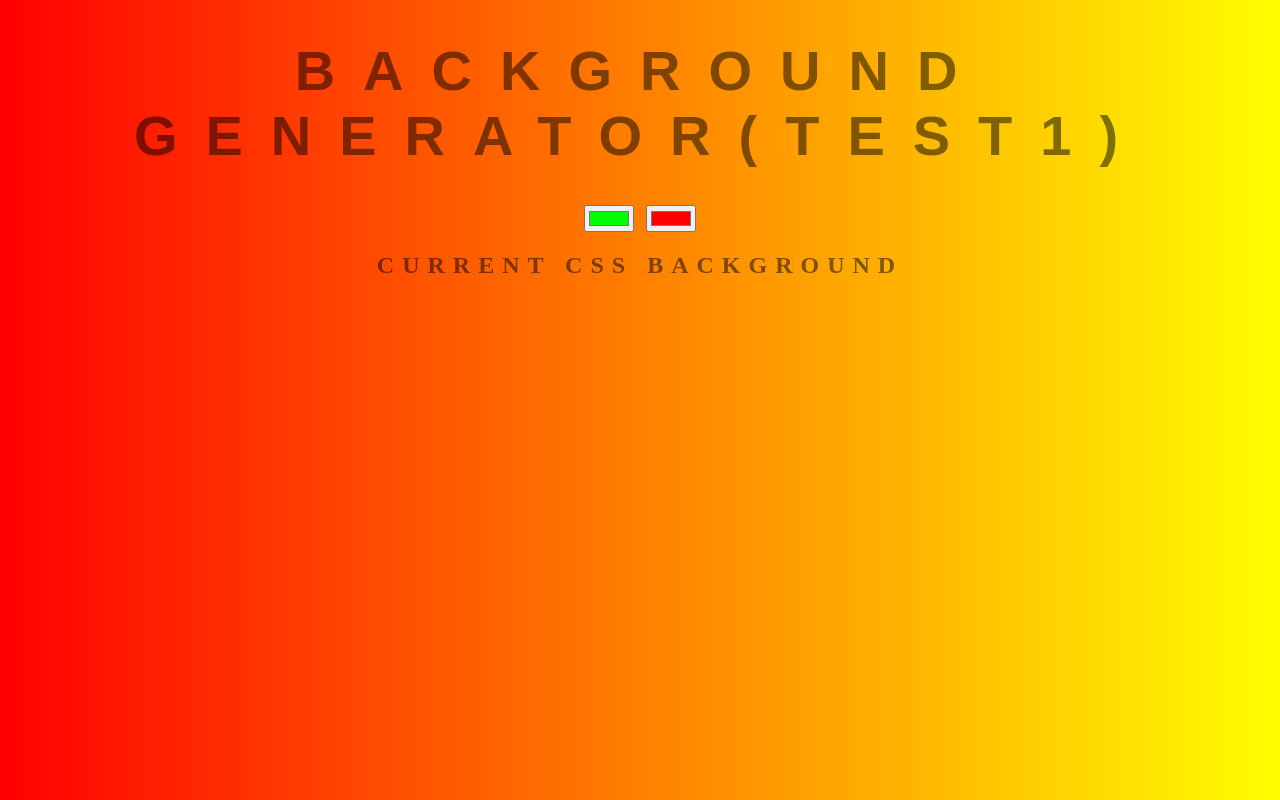
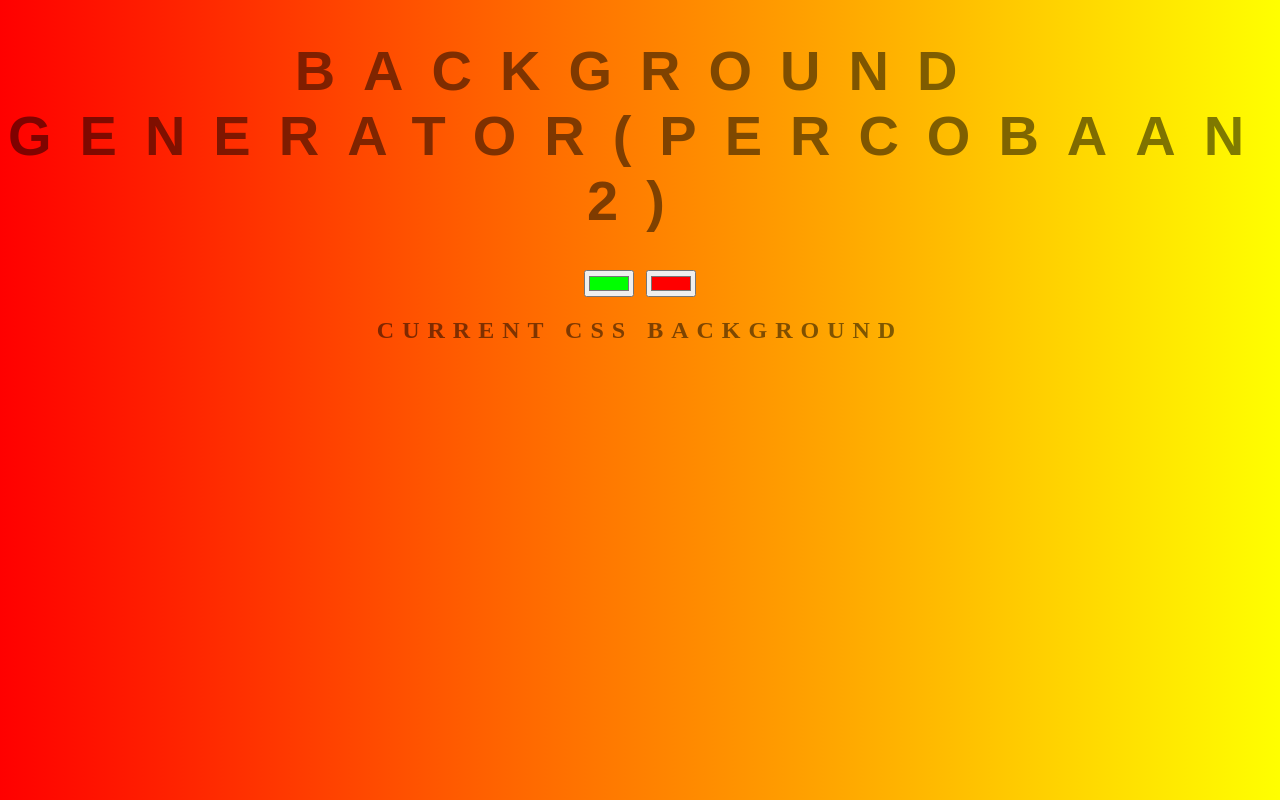
Before and after one commit to GifinoThoriq/Background-generator, a plain HTML site: page index.html in a window 1280 px wide. Drawn offline with Linux system fonts and the light colour scheme.

Commit message:
ganti header 2

```diff
--- a/index.html
+++ b/index.html
@@ -5,7 +5,7 @@
 	<link rel="stylesheet" type="text/css" href="style.css">
 </head>
 <body id ="gradient">
-	<h1> Background Generator(test1) </h1>
+	<h1> Background Generator(Percobaan 2) </h1>
 
 	<input oninput = "changeColor()" class = "color1" type="color" name="color1" value="#00ff00">
 
```
